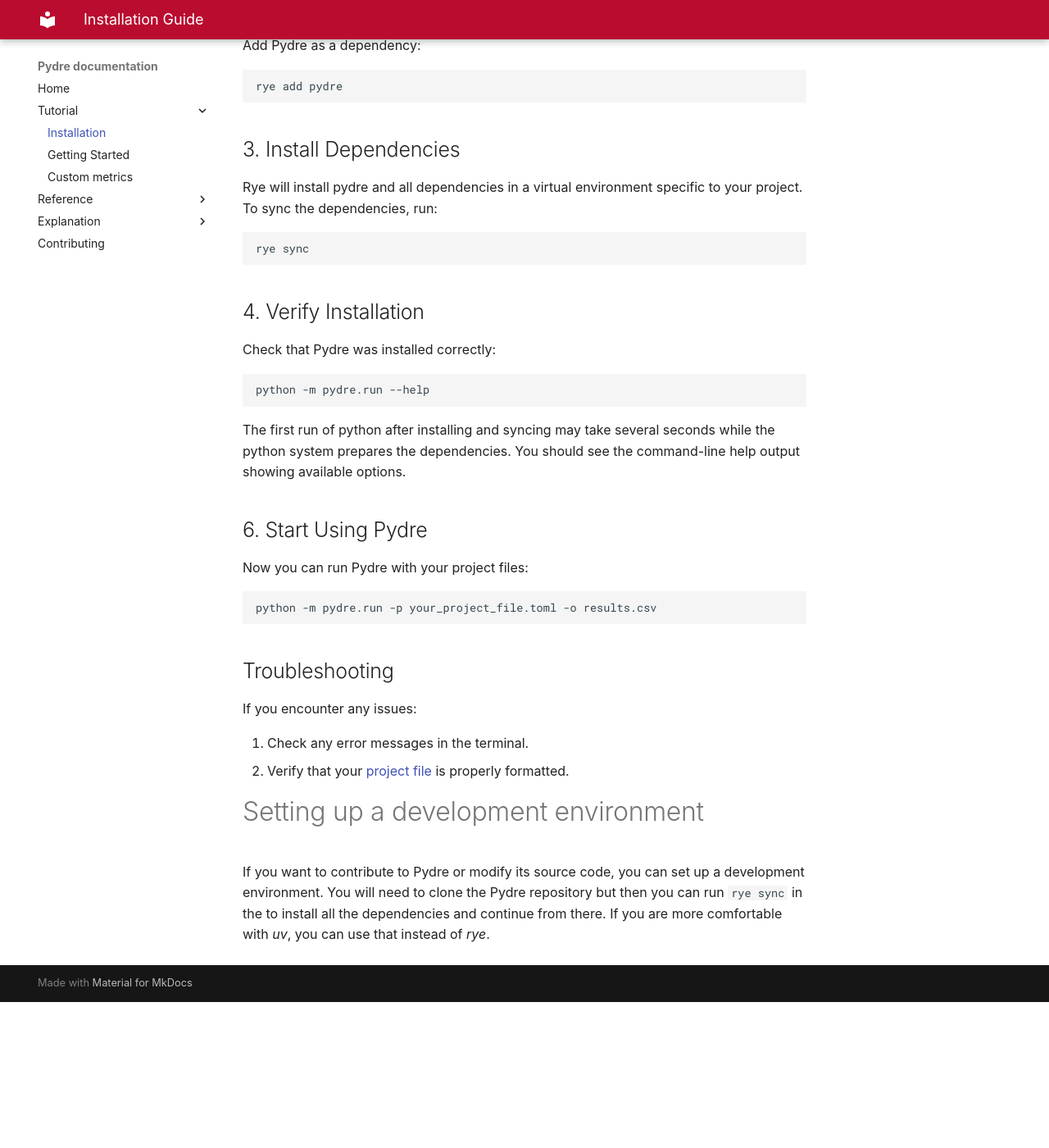
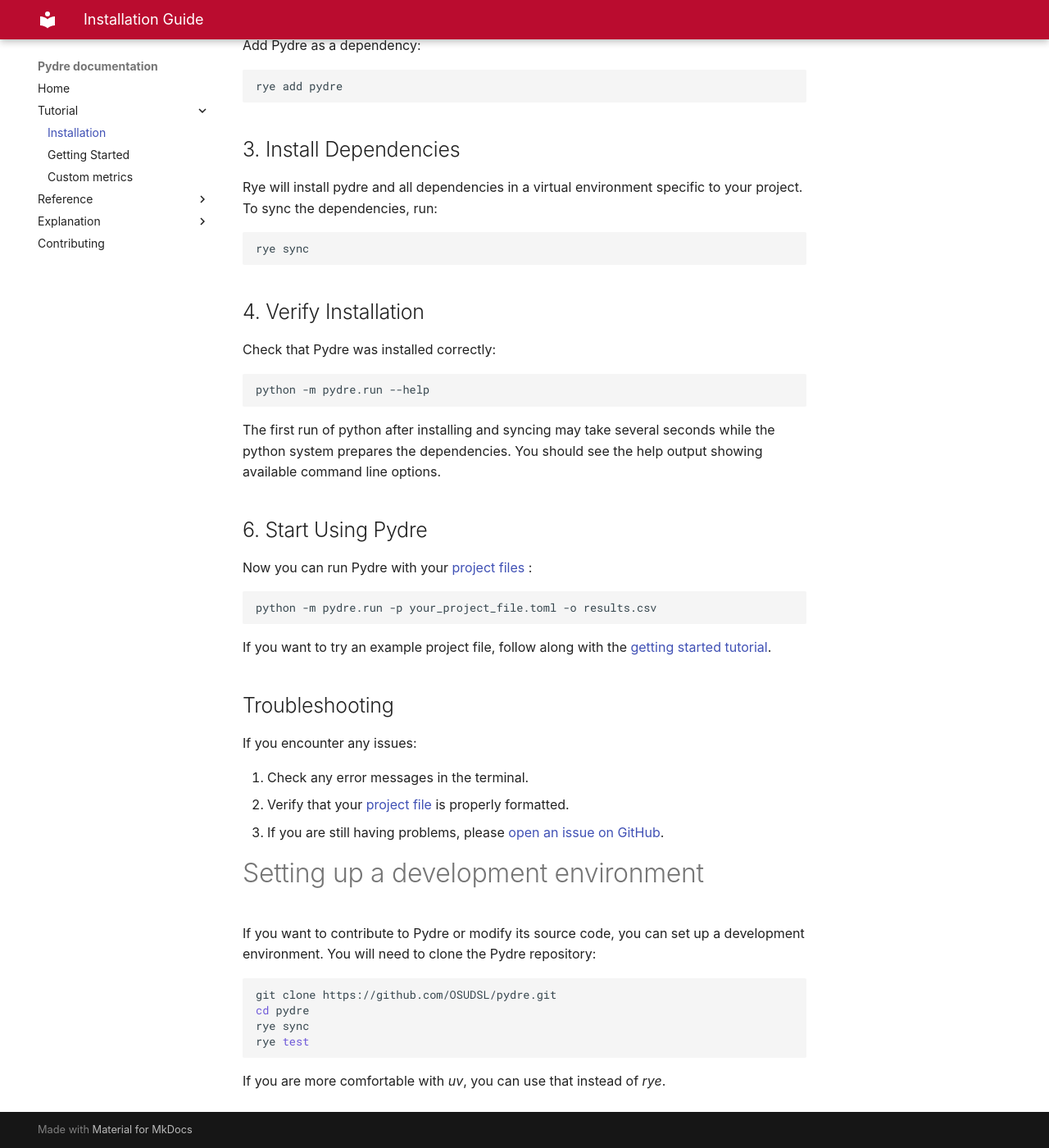
Before and after one commit to OSUDSL/pydre, an MkDocs documentation site: the page built from docs/tutorial/installation.md, in a window 1280 px wide and 1400 px high, scrolled down 683 px. Shown: the whole window at 82% size. Built offline with MkDocs 1.6.1 and Material for MkDocs 9.7.7, drawn with Linux system fonts in a browser that asks for light colours; some web fonts are replaced; a style sheet for code colours, icons or effects is not loaded; before the commit the page ends 1905 px from its top, so only the background shows below that.

````diff
--- a/docs/tutorial/installation.md
+++ b/docs/tutorial/installation.md
@@ -48,15 +48,17 @@ Check that Pydre was installed correctly:
 python -m pydre.run --help
 ```
 
-The first run of python after installing and syncing may take several seconds while the python system prepares the dependencies. You should see the command-line help output showing available options.
+The first run of python after installing and syncing may take several seconds while the python system prepares the dependencies. You should see the help output showing available command line options.
 
 ## 6. Start Using Pydre
 
-Now you can run Pydre with your project files:
+Now you can run Pydre with your [project files](../explanation/project_files.md) :
 
 ```
 python -m pydre.run -p your_project_file.toml -o results.csv
 ```
+
+If you want to try an example project file, follow along with the [getting started tutorial](getting_started.md).
 
 ## Troubleshooting
 
@@ -64,7 +66,16 @@ If you encounter any issues:
 
 1. Check any error messages in the terminal.
 2. Verify that your [project file](../explanation/project_files.md) is properly formatted.
+3. If you are still having problems, please [open an issue on GitHub](https://github.com/OSUDSL/pydre/issues).
 
 # Setting up a development environment
 
-If you want to contribute to Pydre or modify its source code, you can set up a development environment. You will need to clone the Pydre repository but then you can run `rye sync` in the to install all the dependencies and continue from there. If you are more comfortable with *uv*, you can use that instead of *rye*.
+If you want to contribute to Pydre or modify its source code, you can set up a development environment. You will need to clone the Pydre repository:
+
+```bash
+git clone https://github.com/OSUDSL/pydre.git
+cd pydre
+rye sync
+rye test
+```
+If you are more comfortable with *uv*, you can use that instead of *rye*.
````
Also changed, not shown: docs/tutorial/getting_started.md (+6 -8 lines), 1 other file.
